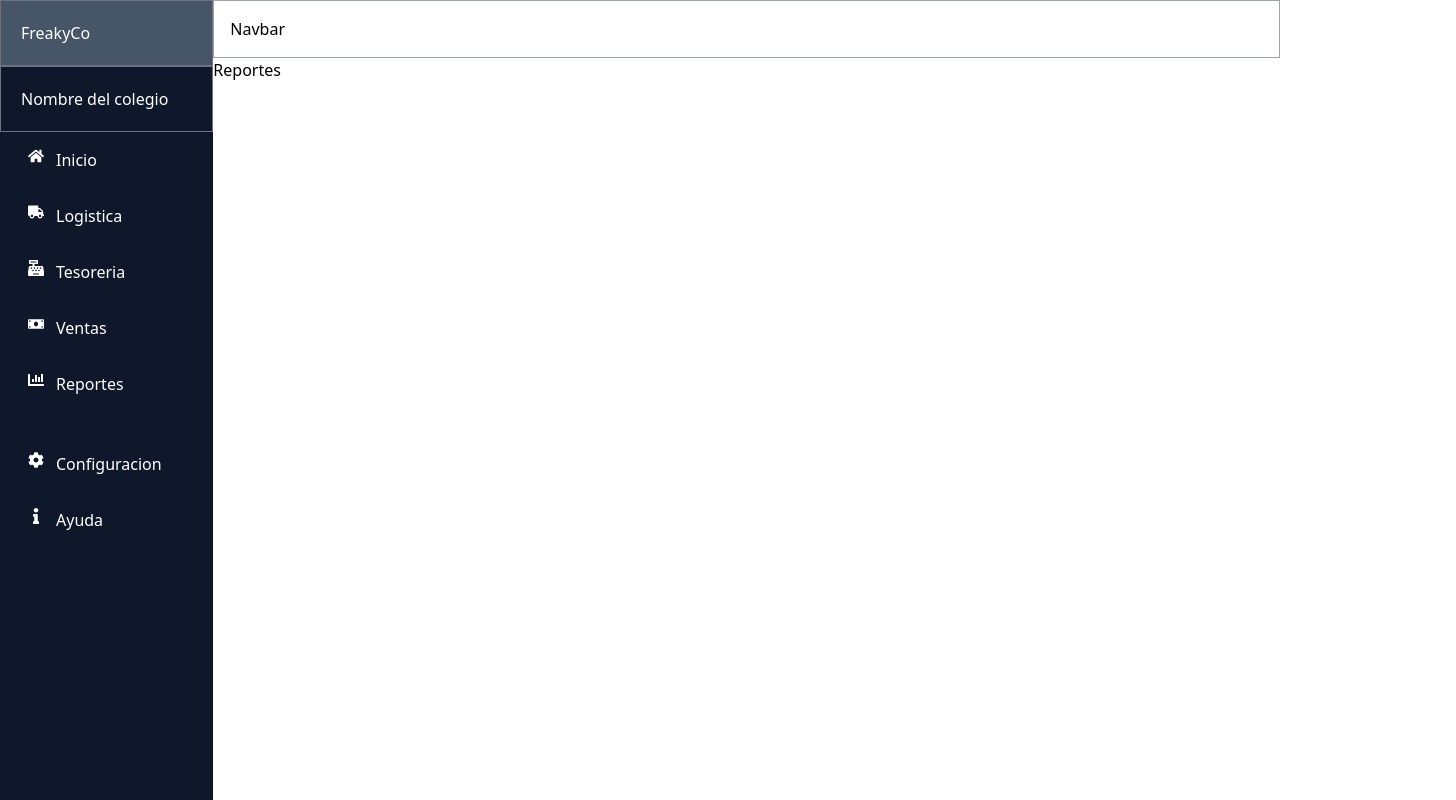
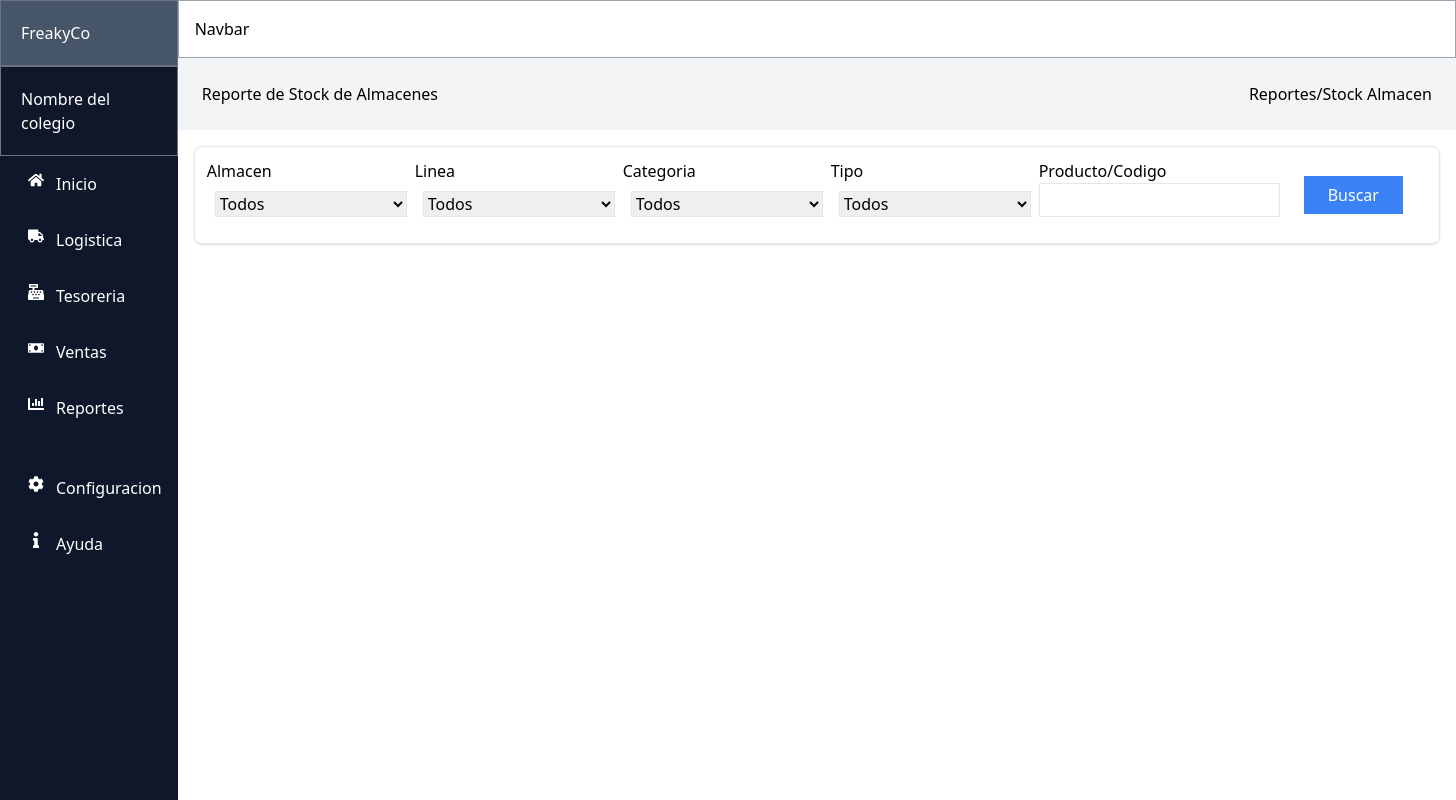
Before and after one commit to Hearly98/Inventario_School, a React (Create React App) app: page /reportes in a window 1280 px wide. Shown: the whole page, 1456 px wide, since content can reach past the window. Built offline with nearby package versions, Linux system fonts and the light colour scheme.

Commit message:
Agregando ReportAlmacen

```diff
--- a/src/App.js
+++ b/src/App.js
@@ -9,6 +9,7 @@ import Sales from './pages/Sales'
 import Reports from './pages/Reports';
 import Settings from './pages/Settings'
 import HelpDesk from './pages/HelpDesk'
+import ReportAlmacen from './pages/ReportAlmacen';
 function App() {
   return (
     <Router>
@@ -21,7 +22,7 @@ function App() {
           <Route path='/'  exact={true} Component={Home}/>
           <Route path='/logistica'  exact={true} Component={Logistic}/>
           <Route path='/ventas'  exact={true} Component={Sales}/>
-          <Route path='/reportes'  exact={true} Component={Reports}/>
+          <Route path='/reportes'  exact={true} Component={ReportAlmacen}/>
           <Route path='/configuracion'  exact={true} Component={Settings}/>
           <Route path='/ayuda' exact={true}  Component={HelpDesk}/>
         </Routes>
--- /dev/null
+++ b/src/pages/ReportAlmacen.js
@@ -0,0 +1,46 @@
+import React from "react";
+
+const ReportAlmacen = () =>{
+    return (
+        <div>
+            <section className="w-100 flex justify-between bg-gray-100 p-6">
+                <h1 className="text-bold"> Reporte de Stock de Almacenes</h1>
+                <p>Reportes/Stock Almacen</p>
+            </section>
+            <section className="flex justify-between m-4 border p-3 shadow rounded-lg">
+                    <div>
+                        <p>Almacen</p>
+                        <select className="border m-2 w-48">
+                            <option>Todos</option>
+                        </select>
+                    </div>
+                    <div>
+                        <p>Linea</p>
+                        <select className="border m-2 w-48">
+                            <option>Todos</option>
+                        </select>
+                    </div>
+                    <div>
+                        <p>Categoria</p>
+                        <select className="border m-2 w-48">
+                            <option>Todos</option>
+                        </select>
+                    </div>
+                    <div>
+                        <p>Tipo</p>
+                        <select className="border m-2 w-48">
+                            <option>Todos</option>
+                        </select>
+                    </div>
+                    <div>
+                        <p>Producto/Codigo</p>
+                        <input className="border p-1"></input>
+                    </div>
+                   <div className="w-100 m-6">
+                   <a className="p-2 px-6 w-100 bg-blue-500 text-white text-center">Buscar</a>
+                   </div>
+            </section>
+        </div>
+    );
+}
+export default ReportAlmacen;
```
